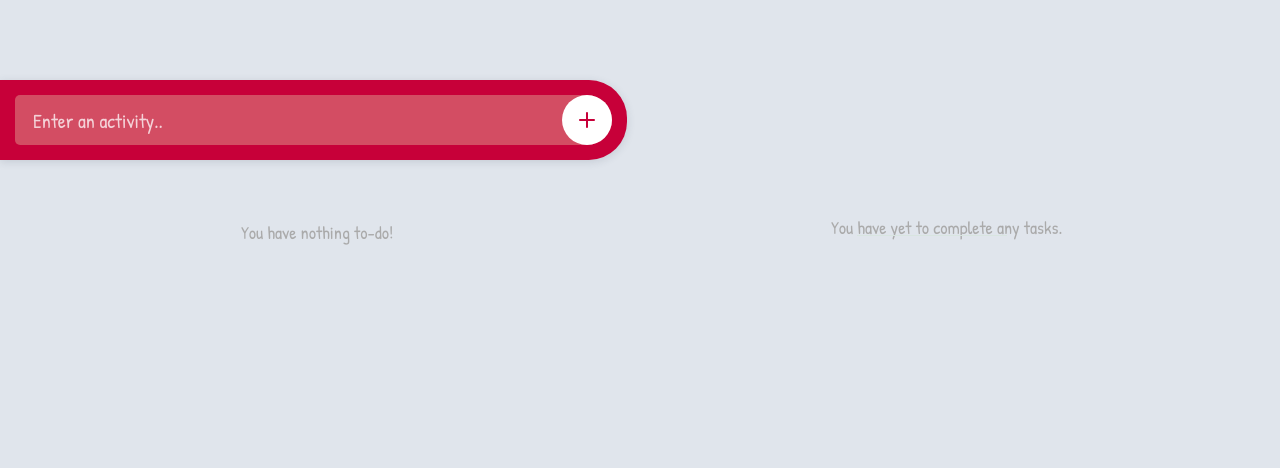
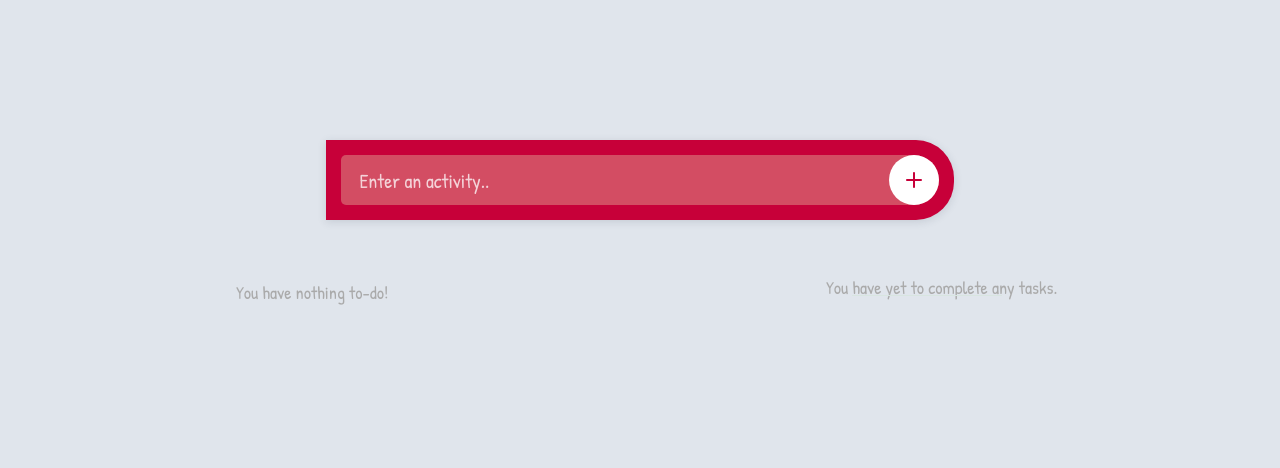
Before and after one commit to eedaselcuk/ToDoList, a plain HTML site: page ToDoJS/index.html in a window 1280 px wide. Drawn offline with Linux system fonts and the light colour scheme.

Commit message:
Align header closer to the top and remove vertical centering from body for improved layout

```diff
--- a/ToDoJS/css/style.css
+++ b/ToDoJS/css/style.css
@@ -2,7 +2,12 @@
 
 body {
   background: #e0e5ec;
-  padding: 80px 0 0 0;
+  padding: 100px 0 0 0;
+  min-height: 100vh;
+  display: flex;
+  flex-direction: column;
+  align-items: center;
+  /* justify-content: center; */
 }
 
 body, input, button {
@@ -15,6 +20,7 @@ body, input, button {
 }
 
 header {
+  margin-top: 40px;
   width: 49%;
   height: 80px;
 
```
